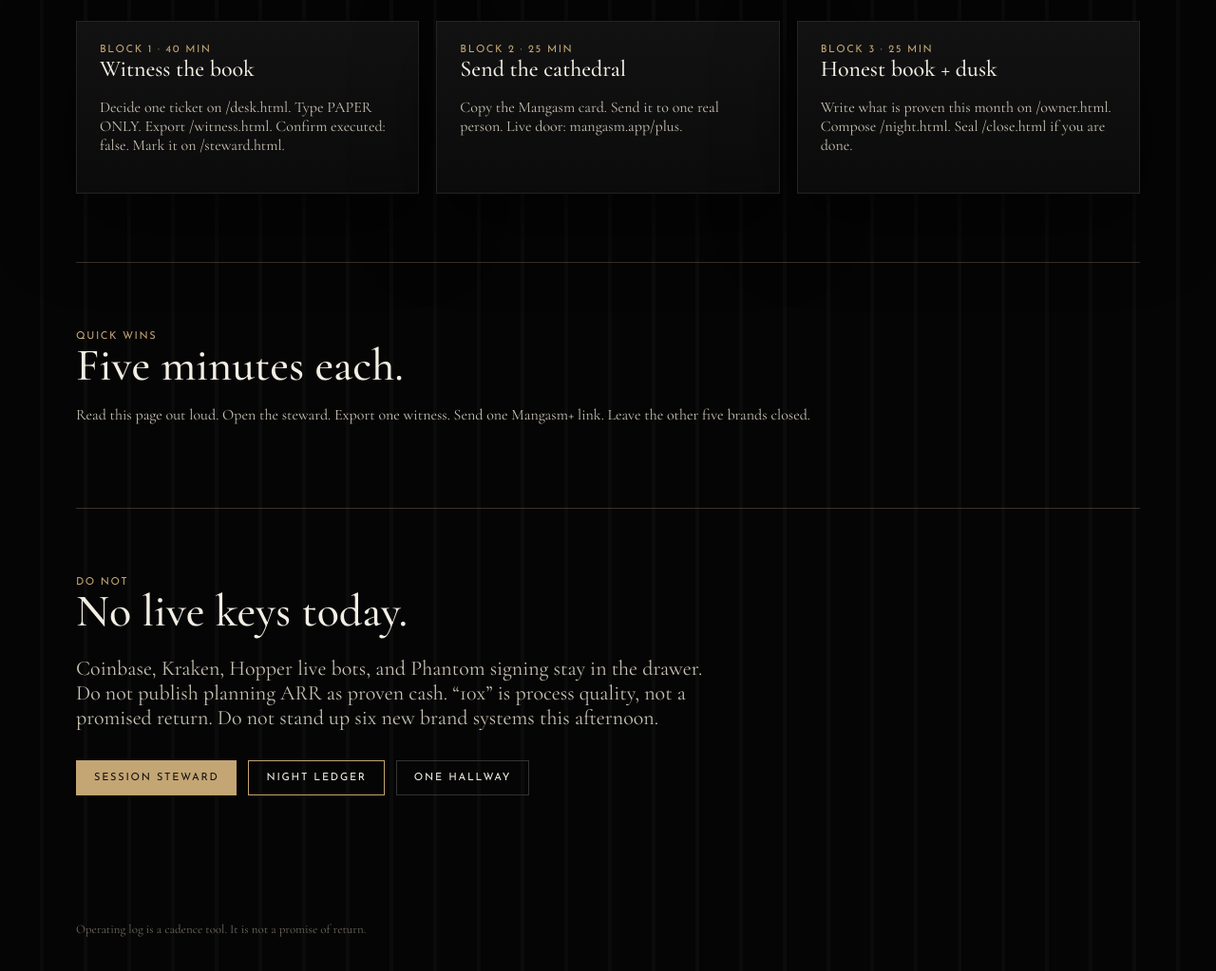
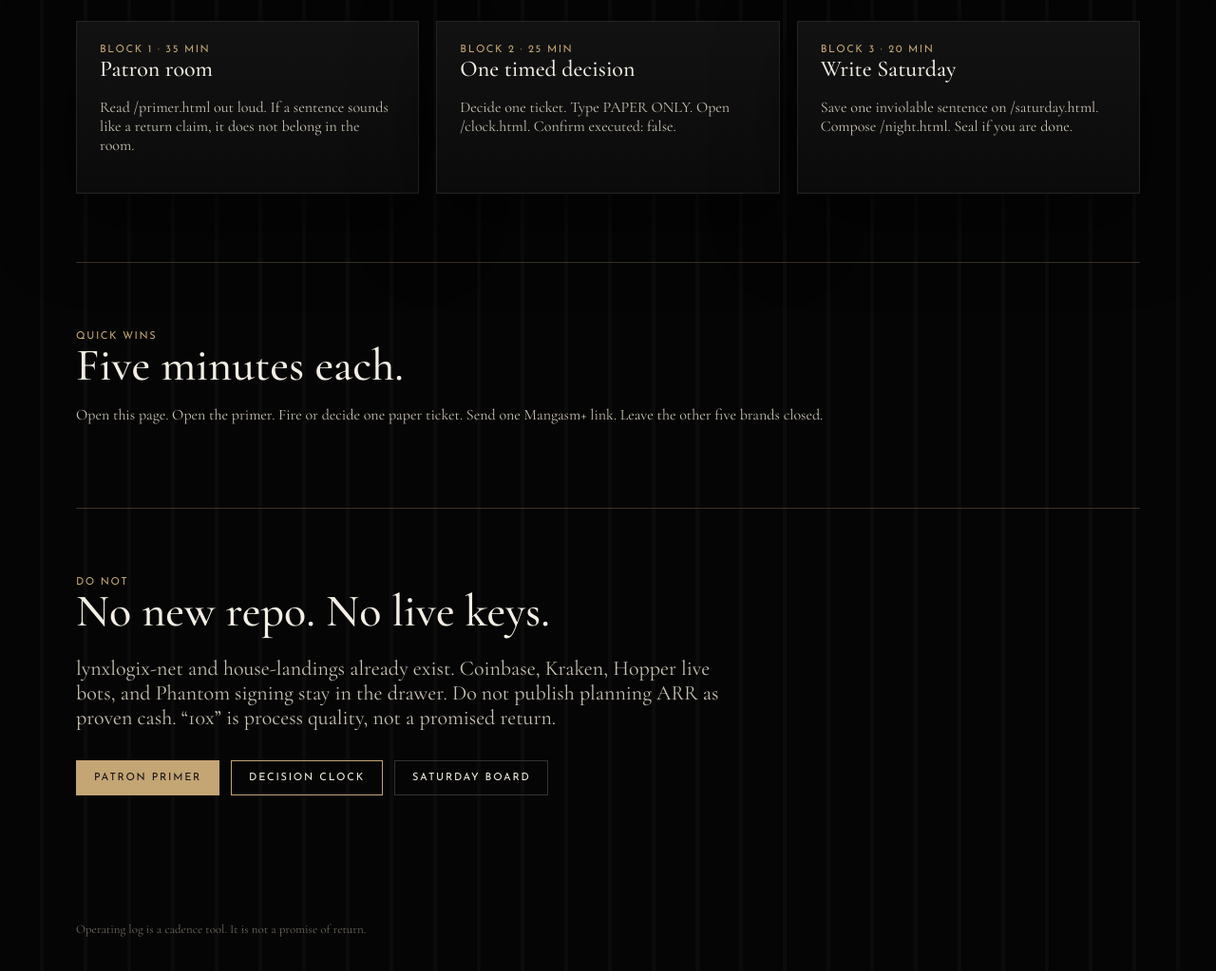
Before and after one commit to gothamgodzilla/lynxlogix-net, a plain HTML site: page today.html in a window 1280 px wide. Shown: the part 737-1760 px from the top of the page at 95% size. Drawn offline with nearby package versions, Linux system fonts and the light colour scheme; no server answers.

Commit message:
Day 3 16:01 — rewrite today page for dusk blocks

```diff
--- a/today.html
+++ b/today.html
@@ -16,41 +16,41 @@
       <nav class="nav-links">
         <a href="index.html">Home</a>
         <a href="designs.html">Designs</a>
-        <a href="steward.html">Steward</a>
+        <a href="primer.html">Primer</a>
         <a href="desk.html">Desk</a>
         <a href="pay.html">Pass</a>
       </nav>
-      <a class="btn solid" href="steward.html">Open steward</a>
+      <a class="btn solid" href="primer.html">Open primer</a>
     </div>
   </header>
   <main>
     <section class="hero wrap">
-      <div class="kicker">Friday 11 September 2026 · 14:02 PDT · Day 3 late afternoon</div>
-      <h1>Steward the blocks.<br/>Write the night.<br/>Sell one cathedral.</h1>
-      <p class="lede">Designs 19–21. Version A still runs. Paper first. Human last. Mangasm+ is the only product the hallway is allowed to sell.</p>
+      <div class="kicker">Friday 11 September 2026 · 16:01 PDT · Day 3 dusk</div>
+      <h1>Read the primer.<br/>Time one decision.<br/>Write Saturday.</h1>
+      <p class="lede">Designs 22–24. Version A still runs. Paper first. Human last. Do not open a new GitHub repository tonight.</p>
     </section>
     <section class="section wrap">
       <div class="tiny">Deep-work today</div>
       <h2>Three blocks. Then stop.</h2>
       <div class="grid three" style="margin-top:28px">
-        <article class="card"><div class="tiny">Block 1 · 40 min</div><h3>Witness the book</h3><p class="muted">Decide one ticket on /desk.html. Type PAPER ONLY. Export /witness.html. Confirm executed: false. Mark it on /steward.html.</p></article>
-        <article class="card"><div class="tiny">Block 2 · 25 min</div><h3>Send the cathedral</h3><p class="muted">Copy the Mangasm card. Send it to one real person. Live door: mangasm.app/plus.</p></article>
-        <article class="card"><div class="tiny">Block 3 · 25 min</div><h3>Honest book + dusk</h3><p class="muted">Write what is proven this month on /owner.html. Compose /night.html. Seal /close.html if you are done.</p></article>
+        <article class="card"><div class="tiny">Block 1 · 35 min</div><h3>Patron room</h3><p class="muted">Read /primer.html out loud. If a sentence sounds like a return claim, it does not belong in the room.</p></article>
+        <article class="card"><div class="tiny">Block 2 · 25 min</div><h3>One timed decision</h3><p class="muted">Decide one ticket. Type PAPER ONLY. Open /clock.html. Confirm executed: false.</p></article>
+        <article class="card"><div class="tiny">Block 3 · 20 min</div><h3>Write Saturday</h3><p class="muted">Save one inviolable sentence on /saturday.html. Compose /night.html. Seal if you are done.</p></article>
       </div>
     </section>
     <section class="section wrap">
       <div class="tiny">Quick wins</div>
       <h2>Five minutes each.</h2>
-      <p class="muted">Read this page out loud. Open the steward. Export one witness. Send one Mangasm+ link. Leave the other five brands closed.</p>
+      <p class="muted">Open this page. Open the primer. Fire or decide one paper ticket. Send one Mangasm+ link. Leave the other five brands closed.</p>
     </section>
     <section class="section wrap">
       <div class="tiny">Do not</div>
-      <h2>No live keys today.</h2>
-      <p class="lede">Coinbase, Kraken, Hopper live bots, and Phantom signing stay in the drawer. Do not publish planning ARR as proven cash. “10x” is process quality, not a promised return. Do not stand up six new brand systems this afternoon.</p>
+      <h2>No new repo. No live keys.</h2>
+      <p class="lede">lynxlogix-net and house-landings already exist. Coinbase, Kraken, Hopper live bots, and Phantom signing stay in the drawer. Do not publish planning ARR as proven cash. “10x” is process quality, not a promised return.</p>
       <div class="hero-actions">
-        <a class="btn solid" href="steward.html">Session steward</a>
-        <a class="btn" href="night.html">Night ledger</a>
-        <a class="btn ghost" href="hallway.html">One hallway</a>
+        <a class="btn solid" href="primer.html">Patron primer</a>
+        <a class="btn" href="clock.html">Decision clock</a>
+        <a class="btn ghost" href="saturday.html">Saturday board</a>
       </div>
     </section>
   </main>
```
